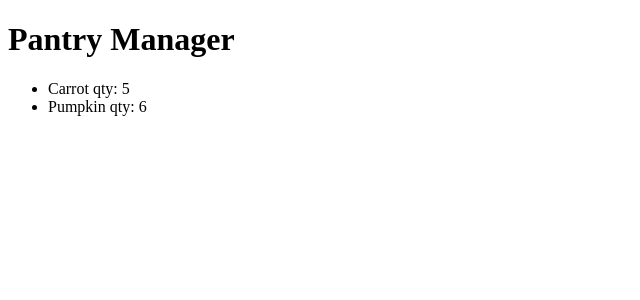
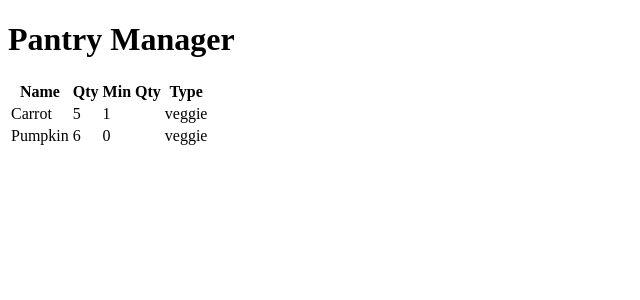
Before and after one commit to parduhne/e-gineering-food-manager, a React (Create React App) app in the folder e-gineering-react-training/: page / in a window 1280 px wide. Shown: the top 300 px of the page, without its empty margins (0-640 px from the left). Built offline with nearby package versions, Linux system fonts and the light colour scheme.

Commit message:
added keysj

```diff
--- a/e-gineering-react-training/src/App.tsx
+++ b/e-gineering-react-training/src/App.tsx
@@ -3,23 +3,38 @@ import { forEachChild, isTemplateSpan } from "typescript";
 type Food = {
   name: string;
   quantity: number;
-}
+  reorderPoint: number;
+  type: string;
+};
 
 const foods: Food[] = [
-  {name: "Carrot", quantity: 5},
-  {name: "Pumpkin", quantity: 6}
+  { name: "Carrot", quantity: 5, reorderPoint: 1, type: "veggie" },
+  { name: "Pumpkin", quantity: 6, reorderPoint: 0, type: "veggie" },
 ];
 
 function App() {
-  function renderFoods() {
-    return foods.map((food: Food) => <li>{food.name} qty: {food.quantity}</li>)
-  }
   return (
     <>
       <h1>Pantry Manager</h1>
-      <ul>
-        {renderFoods()}
-      </ul>
+      <table>
+        <thead>
+          <tr>
+            <th>Name</th>
+            <th>Qty</th>
+            <th>Min Qty</th>
+            <th>Type</th>
+          </tr>
+        </thead>
+        {foods.map((food: Food) => (
+          <tr key={food.name}>
+            {/* {Object.values(foods).map((item) => <td>{item}</td> )} */}
+            <td>{food.name}</td>
+            <td>{food.quantity}</td>
+            <td>{food.reorderPoint}</td>
+            <td>{food.type}</td>
+          </tr>
+        ))}
+      </table>
     </>
   );
 }
```
